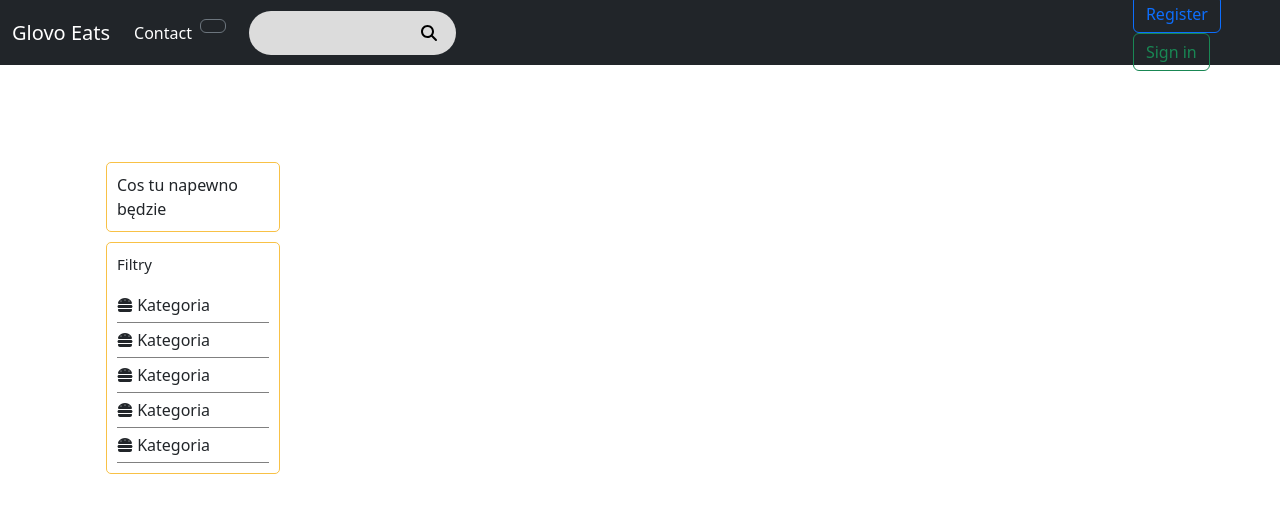
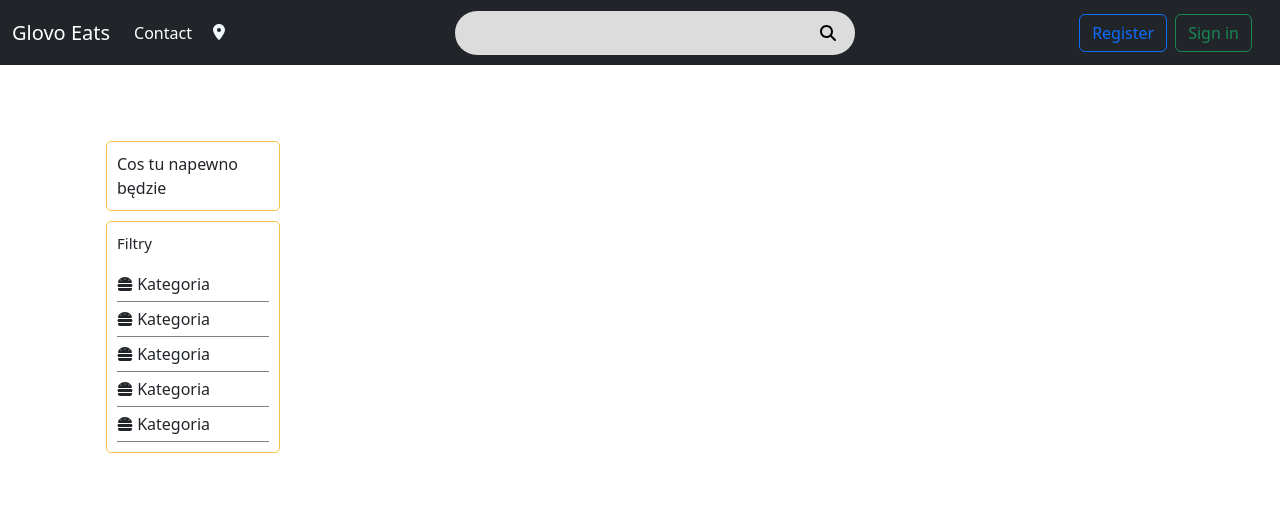
Before and after one commit to Veczar/delivery-app, an Angular app in the folder src/main/webapp/: page /partners in a window 1280 px wide. Shown: the top 512 px of the page. Built offline with nearby package versions, Linux system fonts and the light colour scheme.

Commit message:
visual refactoring

```diff
--- a/src/main/webapp/src/app/modules/partner-view/city-view/city-view.component.html
+++ b/src/main/webapp/src/app/modules/partner-view/city-view/city-view.component.html
@@ -1,22 +1,24 @@
 <h1>Partners in {{currentCity}}</h1>
 
             <div class="category-page-stores-container">
+                  <div class="row">
+                    <div class="col-md-4" *ngFor="let partner of partners">
+                      <a [routerLink]="['/']" >
+                        <div class="card mb-3" style="max-width: 540px;" >
+                          <div class="row g-0">
+                            <div class="col-md-4 img rounded">
+                              <img src="../../../../assets/wrr-buzka.jpg" class="card-img-top h-100" alt="Restaurant Image">
+                            </div>
 
-
-                  <div class="row">
-                    <div class="col-lg-6 col-xl-4" *ngFor="let partner of partners">
-                      <a [routerLink]="['/']" ><div class="card mb-3" >
-                            <img src="../../../../assets/wrr-buzka.jpg" class="card-img-top h-100" alt="Restaurant Image">
                             <div class="card-body">
-                            <h5 class="card-title">{{ partner?.name }}</h5>
-                            <p class="card-text"><span *ngFor="let category of partner?.categories">{{ category?.name }} </span></p>
+                              <h5 class="card-title">{{ partner?.name }}</h5>
+                              <p class="card-text"><span *ngFor="let category of partner?.categories">{{ category?.name }} </span></p>
                             </div>
+                          </div>
                         </div>
                       </a>
                     </div>
                   </div>
-
-
                 <!-- <div class="category-stores-pagination">
                     <div class="category_stores-list">
                     </div>
--- a/src/main/webapp/src/app/modules/partner-view/partner-view.component.html
+++ b/src/main/webapp/src/app/modules/partner-view/partner-view.component.html
@@ -1,6 +1,6 @@
   <header data-bs-theme="dark">
-  <nav class="navbar navbar-expand-md navbar-dark fixed-top bg-dark">
-    <div class="container-fluid">
+    <nav class="navbar navbar-expand-md navbar-dark fixed-top bg-dark ">
+      <div class="container-fluid ">
 
         <a class="navbar-brand" [routerLink]="['/']">Glovo Eats</a>
 
@@ -19,7 +19,10 @@
               <a class="nav-link active" [routerLink]="['/']">Contact</a>
             </li>
             <li class="nav-item">
-            <button type="button" class="btn btn-outline-secondary me-2" (click)="open(addressModal)">{{cityName}}</button>
+              <button type="button" class="btn  me-2" (click)="open(addressModal)">
+                <i class="fa-solid fa-location-dot" style="color: aliceblue;"></i>
+                {{cityName}}
+              </button>
             </li>
             <!-- <li class="nav-item">
                   <button class="nav-link active" (click)="open(demoModal)">Adblock</button>
@@ -29,7 +32,7 @@
                     <i class="bi bi-speedometer2"></i> Dashboard</button>
                 </li> -->
           </ul>
-        <div class="container" id="navbarTogglerDemo02">
+
 
             <div class="header-search">
               <div class="header-search-input">
@@ -50,10 +53,10 @@
               </div>
             </div>
 
-        </div>
 
 
-        <div *ngIf="!(isUserLoggedIn())">
+
+          <div class="px-3"*ngIf="!(isUserLoggedIn())">
             <button class="btn btn-outline-primary me-2" type="submit" [routerLink]="['/register/user']">Register</button>
             <button class="btn btn-outline-success" type="submit" [routerLink]="['/auth']">Sign in</button>
           </div>
@@ -77,11 +80,10 @@
         </div>
       </div>
     </nav>
+  </header>
 
-
-</header>
   <main class="mt-5">
-  <div class="main-container">
+    <div class=" main-container">
       <div class="category-page_body">
         <div class="store-wall">
           <div class="store-wall-content">
@@ -129,8 +131,11 @@
             </div>
           </div>
         </div>
+
         <div class="category-page_results">
+
           <router-outlet></router-outlet>
+
         </div>
       </div>
 
--- a/src/main/webapp/src/app/modules/partner-view/partner-view.component.scss
+++ b/src/main/webapp/src/app/modules/partner-view/partner-view.component.scss
@@ -109,9 +109,12 @@ ul{
 .header-search{
     display: flex;
     flex-direction: column;
-    flex-grow: 1;
-    justify-content: center;
-    width: 100%;
+    flex-grow: 2;
+    padding-left: 5%;
+    padding-right: 5%;
+    place-items: center;
+    // justify-content: center;
+    // width: 10px;
 }
 .header-search-input {
     background: gainsboro;
@@ -121,7 +124,7 @@ ul{
     height: 44px;
     justify-content: space-around;
     position: relative;
-    width: 100%;
+    width: 400px;
 }
 
 @media (max-width: 1024px){
@@ -343,7 +346,8 @@ $focus-ring-opacity: 0%;
     padding: 0 90px;
 }
 main {
-    padding-top: 56px; // Adjust this value based on the height of your fixed-top navbar
+    margin-top: auto;
+    padding-top: 35px; // Adjust this value based on the height of your fixed-top navbar
 }
 .black{
     color:black;
--- a/src/main/webapp/src/app/modules/partner-view/search-view/search-view.component.html
+++ b/src/main/webapp/src/app/modules/partner-view/search-view/search-view.component.html
@@ -3,18 +3,25 @@
 
     <div class="category-page-stores-container">
       <div class="row">
-        <div class="col-lg-6 col-xl-4" *ngFor="let searchPartner of searchPartners">
-          <a [routerLink]="['/']">
-            <div class="card mb-3 ">
-              <img src="../../../../assets/wrr-buzka.jpg" class="card-img-top h-100 " alt="Restaurant Image">
-              <div class="card-body">
-                <h5 class="card-title">{{ searchPartner?.name }}</h5>
-                <p class="card-text">
-                  <span *ngFor="let category of searchPartner?.categories">{{ category?.name }} </span>
-                </p>
+        <div class="col-md-4" *ngFor="let partner of searchPartners">
+          <a [routerLink]="['/']" >
+            <div class="card mb-3" style="max-width: 540px;" >
+              <div class="row g-0">
+                <div class="col-md-4 img rounded">
+                  <img src="../../../../assets/wrr-buzka.jpg" class="card-img-top h-100" alt="Restaurant Image">
+                </div>
+
+                <div class="card-body">
+                  <h5 class="card-title">{{ partner?.name }}</h5>
+                  <p class="card-text"><span *ngFor="let category of partner?.categories">{{ category?.name }} </span></p>
+                </div>
               </div>
             </div>
           </a>
         </div>
       </div>
-    </div>
+    <!-- <div class="category-stores-pagination">
+        <div class="category_stores-list">
+        </div>
+    </div> -->
+</div>
```
Lines whose indentation alone changed are shown as unchanged.
